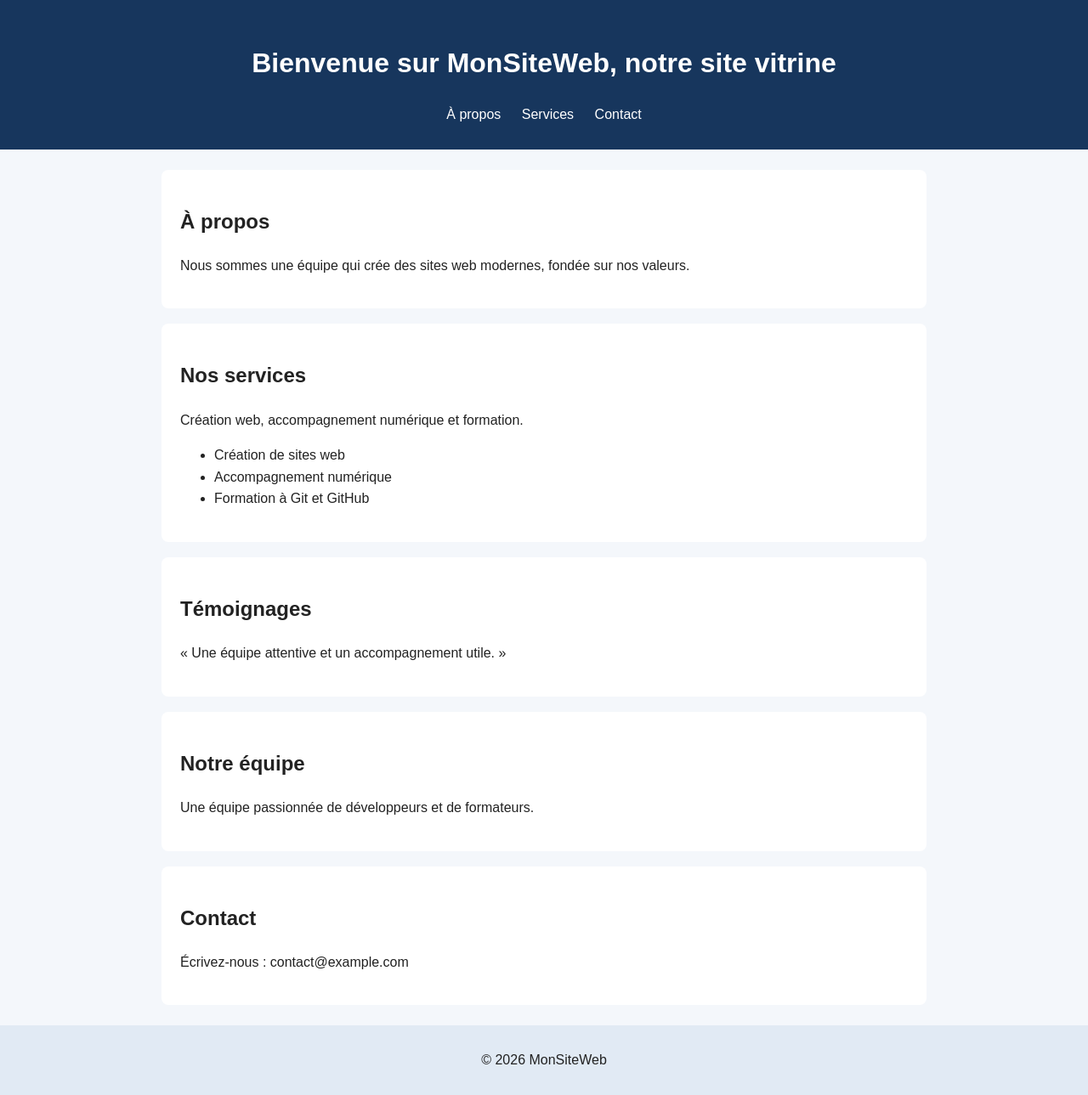
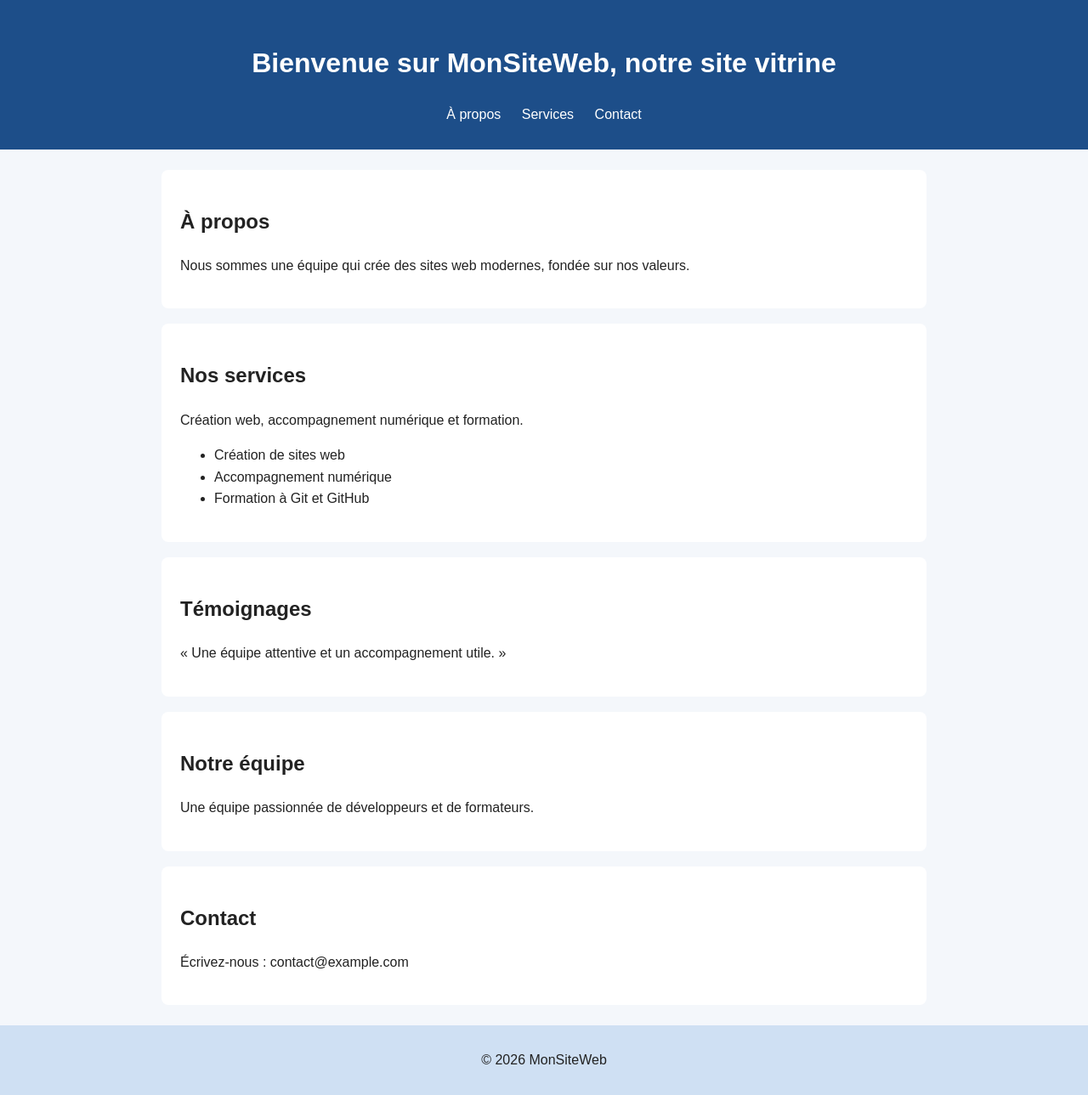
Before and after one commit to annenyanith-rgb/MonSiteWeb, a plain HTML site: page index.html in a window 1280 px wide. Shown: the whole page at 85% size. Drawn offline with Linux system fonts and the light colour scheme.

Commit message:
style: améliorer les couleurs de la page

```diff
--- a/style.css
+++ b/style.css
@@ -14,7 +14,7 @@ header {
   padding: 28px 16px;
   text-align: center;
   color: white;
-  background: #17365d;
+  background: #1d4e89;
 }
 
 nav a {
@@ -38,7 +38,7 @@ section {
 footer {
   padding: 12px;
   text-align: center;
-  background: #e1eaf4;
+  background: #cfe0f3;
 }
 
 nav a:hover {
```
